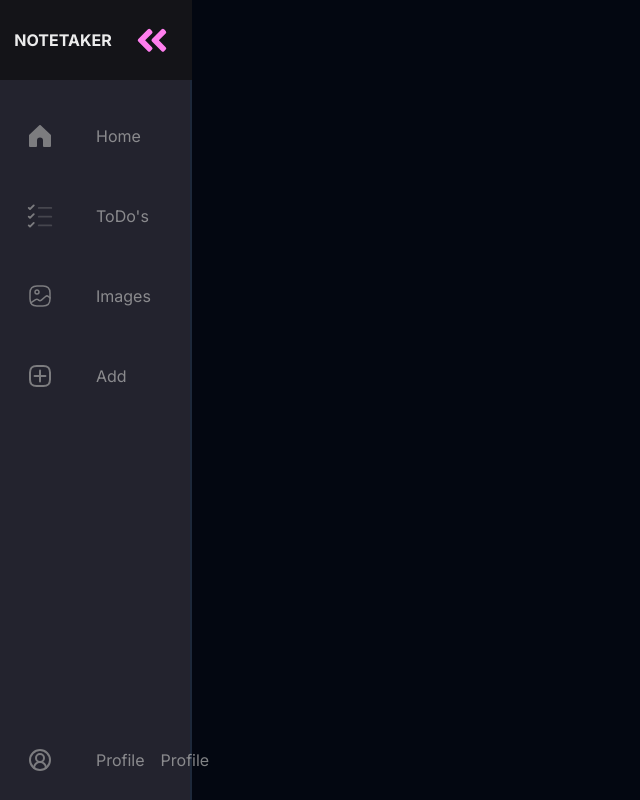
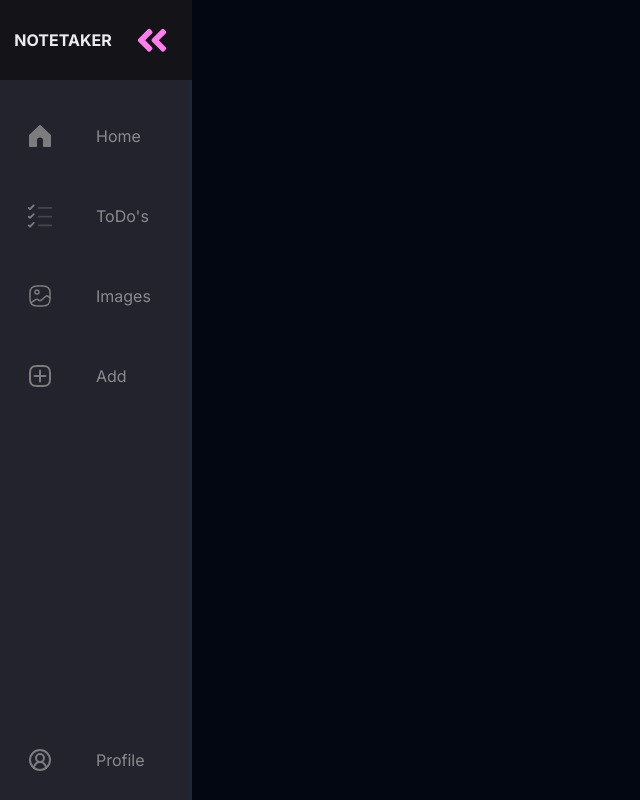
Before and after one commit to ackermanGitHub/app-router-playground, a Next.js app: page / in a window 1280 px wide. Shown: the whole page, without its empty margins (0-640 px from the left). Built offline with nearby package versions, Linux system fonts and the light colour scheme; no server answers.

Commit message:
🖌️:  NavBar user button

```diff
--- a/src/components/Navbar.tsx
+++ b/src/components/Navbar.tsx
@@ -3,9 +3,13 @@ import {
     SignedOut,
     UserButton
 } from "@clerk/nextjs";
+import { dark } from '@clerk/themes';
 import Link from "next/link";
 
 const Navbar = () => {
+
+
+
     return (
         <nav className="bottom-0 w-screen h-20 bg-[#23232e] fixed mr-20 group border-r-2 z-10 min-[600px]:top-0 min-[600px]:w-20 min-[600px]:h-screen min-[600px]:hover:w-48 transition-all duration-300 ease-in-out">
             <ul className="flex flex-row justify-center min-[600px]:flex-col items-center h-full">
@@ -88,22 +92,28 @@ const Navbar = () => {
                 </li>
 
                 <li className="justify-center w-full last:mt-auto">
-                    <Link href="/profile" className=" text-[#b6b6b6] hover:text-[#ececec] hover:bg-[#141418] flex items-center h-20 grayscale opacity-70 hover:opacity-100 hover:grayscale-0 transition-opacity duration-300">
+                    <div className="text-[#b6b6b6] hover:text-[#ececec] hover:bg-[#141418] flex items-center h-20 grayscale opacity-70 hover:opacity-100 hover:grayscale-0 transition-opacity duration-300 cursor-pointer">
                         <SignedIn>
+                            <div className="flex items-center h-20">
                                 <div className="min-w-[2rem] mx-[1.5rem] w-8">
-                                <UserButton />
+                                    <UserButton appearance={{
+                                        baseTheme: dark,
+                                    }} />
+                                </div>
+                                <span className="hidden ml-4 min-[600px]:group-hover:block">Profile</span>
                             </div>
                         </SignedIn>
                         <SignedOut>
+                            <Link className="flex items-center h-20" href="/sign-in">
                                 <svg className="min-w-[2rem] mx-[1.5rem] w-8" xmlns="http://www.w3.org/2000/svg" width="24" height="24" viewBox="0 0 24 24" fill="none" stroke="currentColor" strokeWidth="2" strokeLinecap="round" strokeLinejoin="round">
                                     <path className="text-[#ff7eee]" d="M18 20a6 6 0 0 0-12 0"></path>
                                     <circle className="text-[#ff7eee]" cx="12" cy="10" r="4"></circle>
                                     <circle className="text-[#ff7eee]" cx="12" cy="12" r="10"></circle>
                                 </svg>
                                 <span className="hidden ml-4 min-[600px]:group-hover:block">Profile</span>
+                            </Link>
                         </SignedOut>
-                        <span className="hidden ml-4 min-[600px]:group-hover:block">Profile</span>
-                    </Link>
+                    </div>
                 </li>
 
             </ul>
```
Lines whose indentation alone changed are shown as unchanged.
